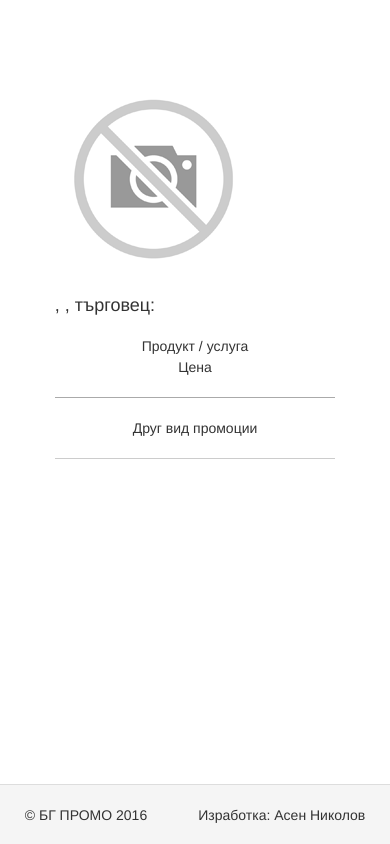
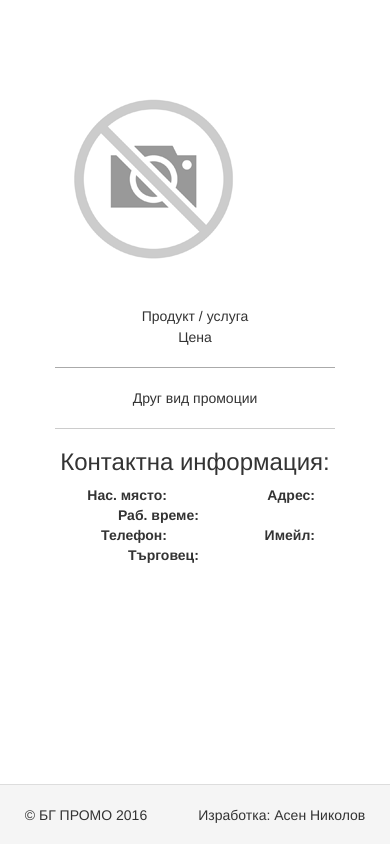
Before and after one commit to AsenNikolov80/magnet, a Yii app: template views/site/view-profile.php in a window 390 px wide. Run offline with PHP 8.4 and a stand-in for Yii, Linux system fonts and the light colour scheme; the template is opened without the code that fills it, so the values that code supplies are empty; some libraries are stand-ins or nearby versions.

Commit message:
some changes for layout

```diff
--- a/controllers/SiteController.php
+++ b/controllers/SiteController.php
@@ -296,7 +296,7 @@
         if (!Yii::$app->user->isUserActive()) {
             if ($user->active == 0)
                 Yii::$app->session->setFlash('errorAttribute', 'Профилът Ви не е одобрен от администратор');
-            if ($user->paid_until < date('Y-m-d'))
+            elseif ($user->paid_until < date('Y-m-d'))
                 Yii::$app->session->setFlash('errorAttribute', 'Не сте извършили плащане, за да може да ползвате нашите услуги');
         }
 
--- a/models/User.php
+++ b/models/User.php
@@ -111,7 +111,7 @@
             'last_name' => 'Фамилия',
             'subscribed' => '',
             'last_updated' => 'Последна промяна',
-            'bulstat' => 'Булстат',
+            'bulstat' => 'ЕИК',
             'dds' => 'ИН по ЗДДС',
             'mol' => 'МОЛ',
             'paid_amount' => 'Сума за плащане',
--- a/views/site/ads.php
+++ b/views/site/ads.php
@@ -153,8 +153,8 @@
         $('.item').height(h);
     }
     $(function () {
-        resetHeight();
-        $(window).resize(resetHeight);
+//        resetHeight();
+//        $(window).resize(resetHeight);
 
         $('#region').trigger('change');
         $('#community').trigger('change');
--- a/views/site/edit-ads.php
+++ b/views/site/edit-ads.php
@@ -85,7 +85,7 @@
 
             <div id="content" class="row">
                 <div class="col-sm-6">
-                    <h4>Ценови промоции</h4>
+                    <h4>Ценови промоции от вида продукт/услуга - цена</h4>
                     <?php
                     if (!empty($tickets)) {
                         /* @var $ticket \app\models\Ticket */
@@ -106,7 +106,7 @@
                     <?php } ?>
                 </div>
                 <div class="col-sm-6" style="border-left: 1px solid #ccc">
-                    <h4>Друг вид промоции</h4>
+                    <h4>Друг вид промоции (обяви в свободен текст)</h4>
                     <?php
                     foreach ($freeTextTickets as $freeTextTicket) { ?>
                         <div class="adsListFree">
--- a/views/site/view-place.php
+++ b/views/site/view-place.php
@@ -55,7 +55,7 @@
         <?= $form->field($place, 'address') ?>
         <?= $form->field($place, 'phone') ?>
         <?= $form->field($place, 'work_time') ?>
-        <?= $form->field($place, 'description') ?>
+        <?= $form->field($place, 'description')->textarea(['style'=>'min-height:100px']) ?>
         <div style="position: relative;margin-bottom: 20px;display: none" class="form-group row">
             <label class="col-sm-3"> </label>
             <div class="col-sm-9">
--- a/views/site/view-profile.php
+++ b/views/site/view-profile.php
@@ -9,6 +9,29 @@
         color: white;
         font-size: 1.3em;
     }
+
+    dl > dt {
+        width: 40% !important;
+    }
+
+    dl > dd {
+        margin-left: 43% !important;
+    }
+
+    @media all and (max-width: 768px) {
+        dl > dd {
+            margin-left: 10% !important;
+        }
+
+        dl > dt {
+            text-align: right;
+        }
+        dl * {
+            display: inline-block;
+        }
+    }
+
+
 </style>
 <?php
 /**
@@ -37,12 +60,7 @@
         ?>
         <div class="col-sm-5">
             <a href="<?= $src ?>" target="_blank"><img src="<?= $src ?>"></a>
-            <div>
-                <h4>
-                    <?= $place->getCity()->name . ', ' . $place->address . ', търговец: ' . $place->getUser()->name ?>
-                </h4>
-            </div>
-            <div style="font-size: 1.1em;">
+            <div style="font-size: 1.1em;margin-top: 10px">
                 <em><?= $place->description ?></em>
             </div>
         </div>
@@ -77,7 +95,24 @@
         <div class="col-sm-12">
             <hr style="border-color: #ccc"/>
         </div>
-        <div class="col-sm-12 text-center" id="map-holder" style="margin: 0 auto">
+        <div class="col-sm-4">
+            <h3 class="text-center">Контактна информация:</h3>
+            <dl class="dl-horizontal">
+                <dt>Нас. място:</dt>
+                <dd><?= $place->getCity()->name ?></dd>
+                <dt>Адрес:</dt>
+                <dd><?= $place->address ?></dd>
+                <dt>Раб. време:</dt>
+                <dd><?= $place->work_time ?></dd>
+                <dt>Телефон:</dt>
+                <dd><?= $place->phone ?></dd>
+                <dt>Имейл:</dt>
+                <dd><?= $place->getUser()->email ?></dd>
+                <dt>Търговец:</dt>
+                <dd><?= $place->getUser()->name ?></dd>
+            </dl>
+        </div>
+        <div class="col-sm-8 text-center" id="map-holder" style="margin: 0 auto">
         </div>
         <?php
     }
@@ -88,8 +123,8 @@
         var mapLink = '<?=$place->map_link?>';
         if (mapLink.length > 0) {
             $('#map-holder').empty();
-            var wIndex = 0.65;
-            var hIndex = 0.35;
+            var wIndex = 0.75;
+            var hIndex = 0.5;
             if ($(window).width() < 769) {
                 wIndex = 1;
                 hIndex = 0.7;
```
Also changed, not shown: views/site/profile.php (+8 -1 lines), views/site/register.php (+6 -1 lines).
